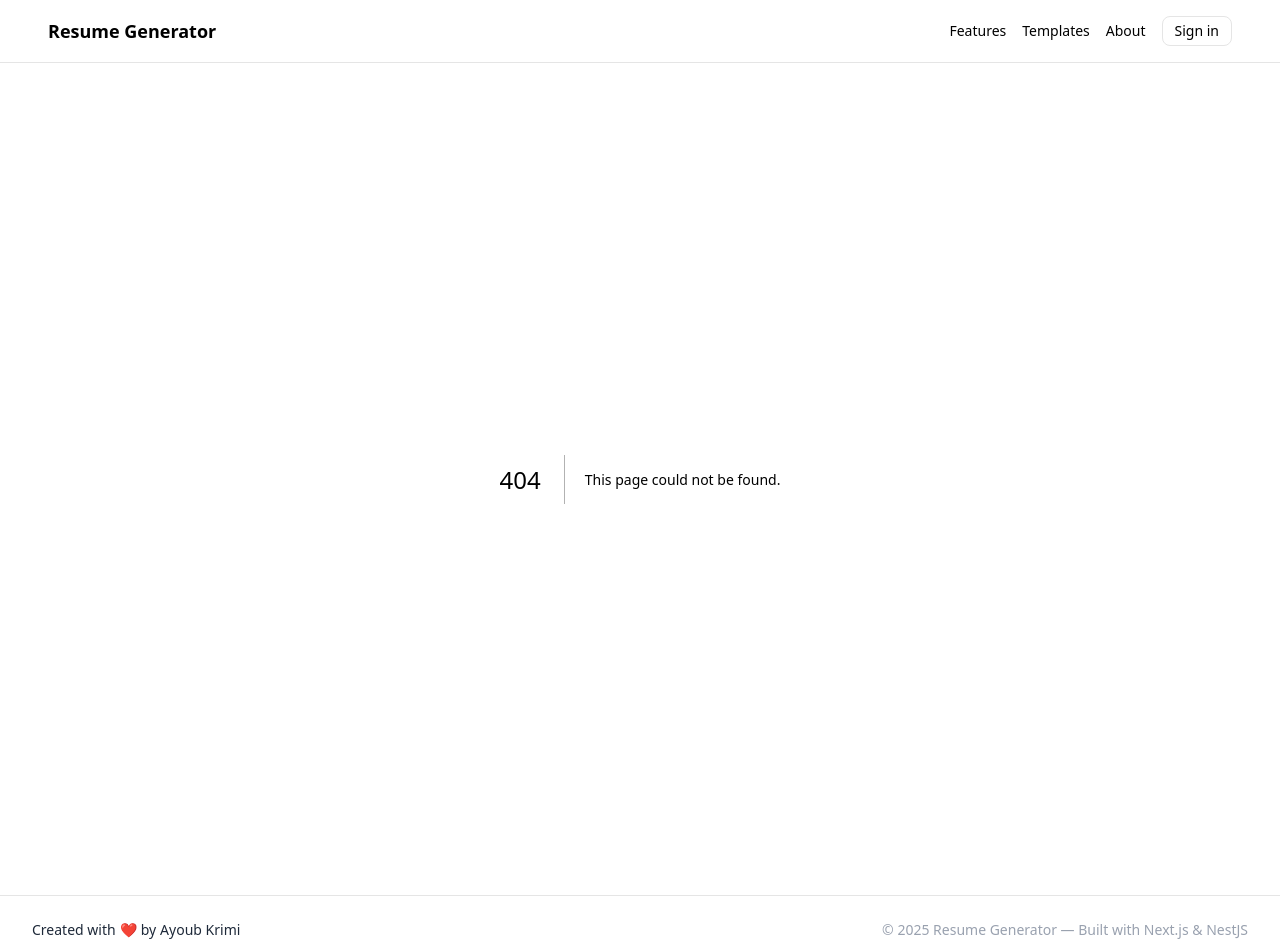
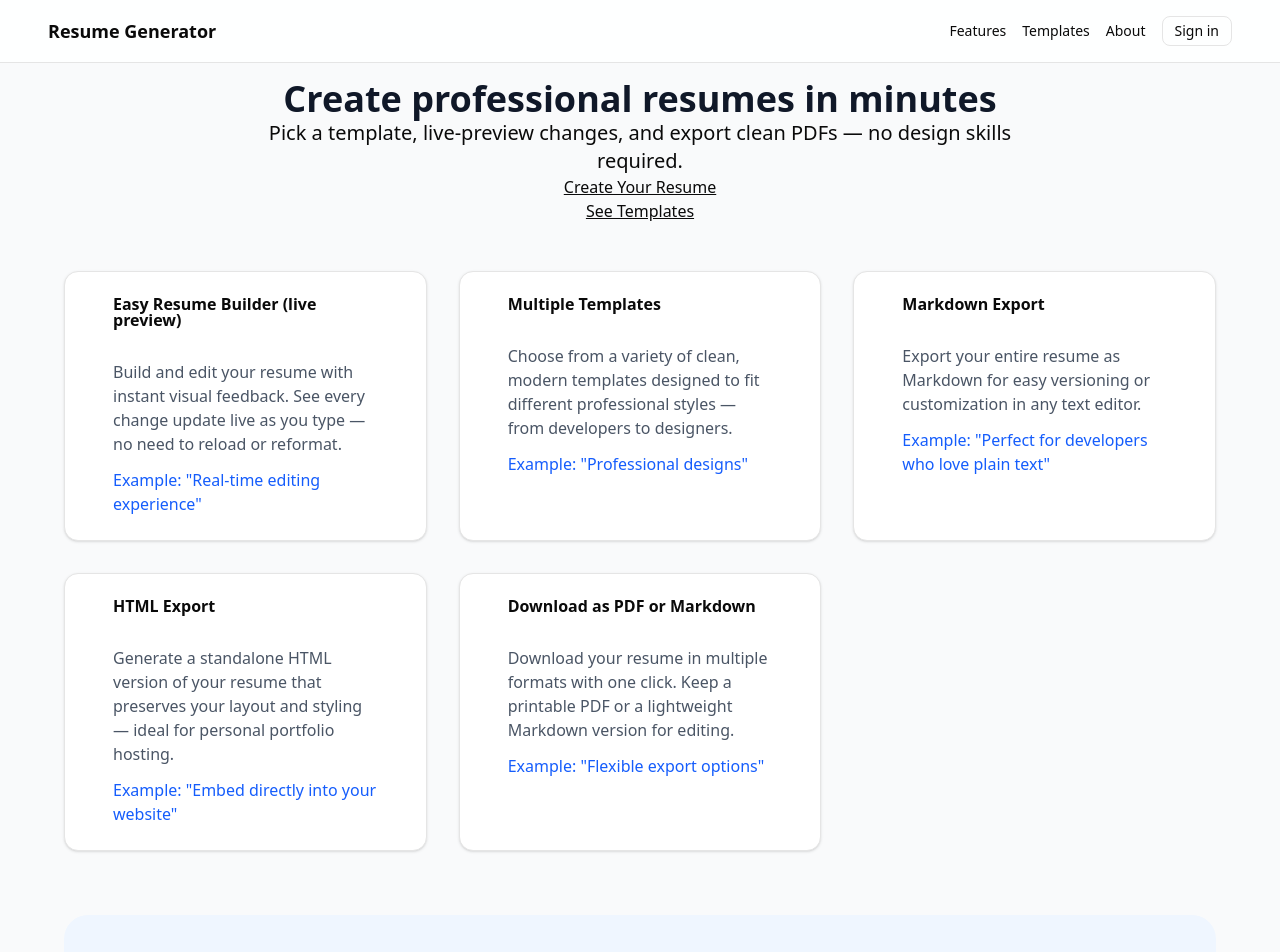
Before and after one commit to AyKrimino/resume-generator, a Next.js app in the folder frontend/: page /features in a window 1280 px wide. Before the commit this address had no page. Shown: the top 952 px of the page. Built offline with nearby package versions, Linux system fonts and the light colour scheme.

Commit message:
feat(frontend): add features page

```diff
--- /dev/null
+++ b/frontend/src/app/features/page.tsx
@@ -0,0 +1,123 @@
+import { Card, CardContent, CardHeader, CardTitle } from "@/components/ui/card";
+import Link from "next/link";
+
+export default function Features() {
+  return (
+    <main className="px-4 sm:px-6 lg:px-8">
+      <section className="max-w-3xl mx-auto text-center mb-12">
+        <h1 className="text-3xl lg:text-4xl font-bold text-gray-900">
+          Create professional resumes in minutes
+        </h1>
+        <h3 className="text-xl font-medium">
+          Pick a template, live-preview changes, and export clean PDFs — no
+          design skills required.
+        </h3>
+        <div className="flex flex-col items-center justify-center">
+          <Link className="hover:text-blue-700 underline text-base" href="/">
+            Create Your Resume
+          </Link>
+          <Link
+            className="hover:text-blue-700 underline text-base"
+            href="/templates"
+          >
+            See Templates
+          </Link>
+        </div>
+      </section>
+
+      <section className="grid grid-cols-1 md:grid-cols-2 lg:grid-cols-3 gap-8 mb-16">
+        <Card className="p-6">
+          <CardHeader>
+            <CardTitle>Easy Resume Builder (live preview)</CardTitle>
+          </CardHeader>
+          <CardContent>
+            <p className="text-gray-600 mb-3">
+              Build and edit your resume with instant visual feedback. See every
+              change update live as you type — no need to reload or reformat.
+            </p>
+            <span className="text-blue-600 font-medium">
+              Example: &quot;Real-time editing experience&quot;
+            </span>
+          </CardContent>
+        </Card>
+
+        <Card className="p-6">
+          <CardHeader>
+            <CardTitle>Multiple Templates</CardTitle>
+          </CardHeader>
+          <CardContent>
+            <p className="text-gray-600 mb-3">
+              Choose from a variety of clean, modern templates designed to fit
+              different professional styles — from developers to designers.
+            </p>
+
+            <span className="text-blue-600 font-medium">
+              Example: &quot;Professional designs&quot;
+            </span>
+          </CardContent>
+        </Card>
+
+        <Card className="p-6">
+          <CardHeader>
+            <CardTitle>Markdown Export</CardTitle>
+          </CardHeader>
+          <CardContent>
+            <p className="text-gray-600 mb-3">
+              Export your entire resume as Markdown for easy versioning or
+              customization in any text editor.
+            </p>
+
+            <span className="text-blue-600 font-medium">
+              Example: &quot;Perfect for developers who love plain text&quot;
+            </span>
+          </CardContent>
+        </Card>
+
+        <Card className="p-6">
+          <CardHeader>
+            <CardTitle>HTML Export</CardTitle>
+          </CardHeader>
+          <CardContent>
+            <p className="text-gray-600 mb-3">
+              Generate a standalone HTML version of your resume that preserves
+              your layout and styling — ideal for personal portfolio hosting.
+            </p>
+            <span className="text-blue-600 font-medium">
+              Example: &quot;Embed directly into your website&quot;
+            </span>
+          </CardContent>
+        </Card>
+
+        <Card className="p-6">
+          <CardHeader>
+            <CardTitle>Download as PDF or Markdown</CardTitle>
+          </CardHeader>
+          <CardContent>
+            <p className="text-gray-600 mb-3">
+              Download your resume in multiple formats with one click. Keep a
+              printable PDF or a lightweight Markdown version for editing.
+            </p>
+            <span className="text-blue-600 font-medium">
+              Example: &quot;Flexible export options&quot;
+            </span>
+          </CardContent>
+        </Card>
+      </section>
+
+      <section className="bg-blue-50 rounded-3xl p-8 text-center mb-6">
+        <h2 className="text-2xl font-semibold mb-4">Why Choose This Tool?</h2>
+        <p className="text-gray-700 max-w-3xl mx-auto mb-6">
+          Built for developers and professionals alike — intuitive to use,
+          backed by a simple API for PDF generation, and designed to make resume
+          building fast and maintainable.
+        </p>
+        <Link
+          href="/"
+          className="inline-block bg-blue-600 text-white px-6 py-3 rounded-lg hover:bg-blue-700 transition-all duration-150 ease-in-out"
+        >
+          Start Building Your Resume
+        </Link>
+      </section>
+    </main>
+  );
+}
--- a/frontend/src/components/Header.tsx
+++ b/frontend/src/components/Header.tsx
@@ -18,7 +18,7 @@ const Header = () => {
         </Link>
 
         <nav className="hidden md:flex gap-4 items-center text-sm">
-          <Link href="#features" className="hover:underline">
+          <Link href="/features" className="hover:underline">
             Features
           </Link>
           <Link href="/templates" className="hover:underline">
@@ -51,7 +51,7 @@ const Header = () => {
               >
                 <DropdownMenuItem>
                   <Link
-                    href="#features"
+                    href="/features"
                     className="block px-3 py-2 text-sm hover:bg-gray-100 focus:bg-gray-100"
                   >
                     Features
```
